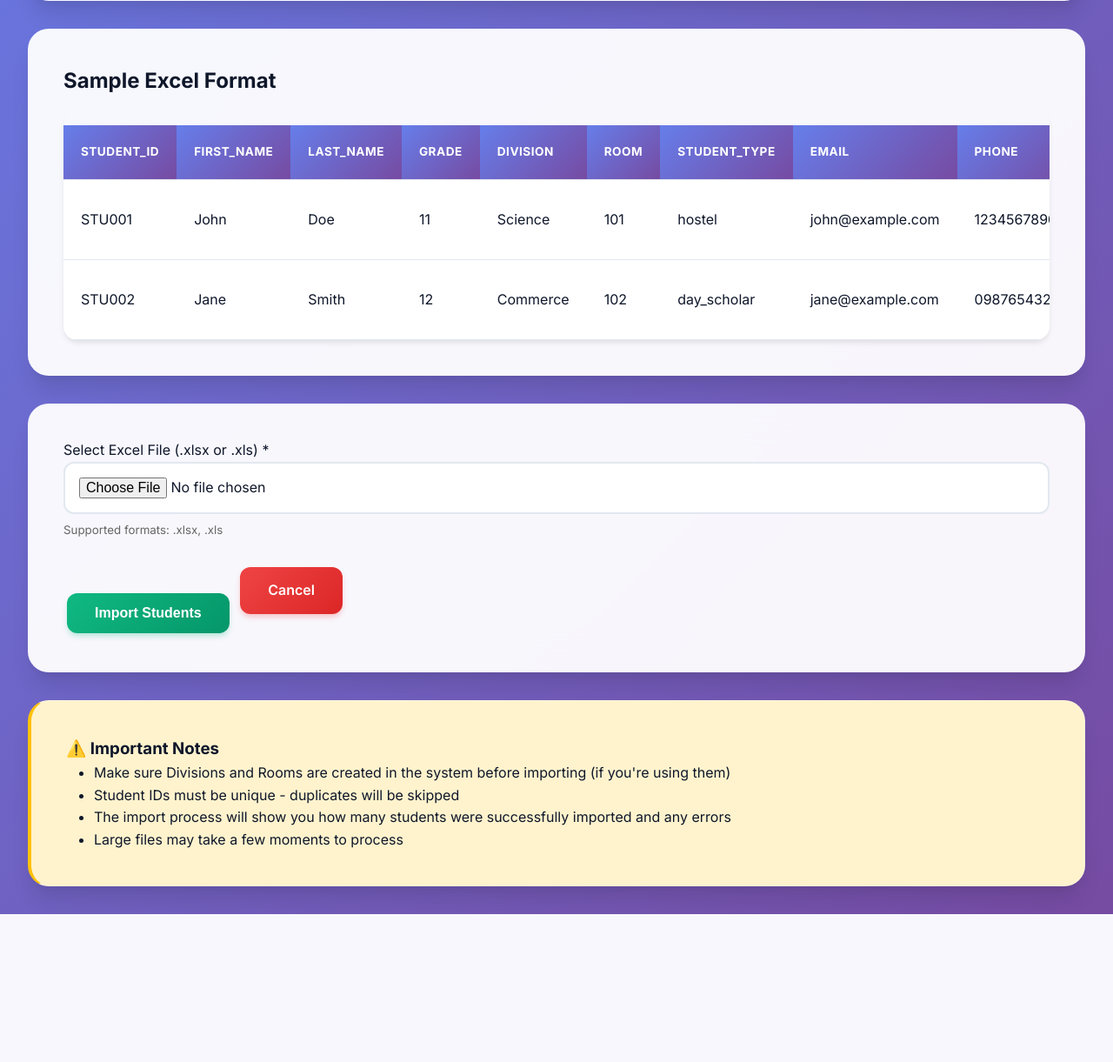
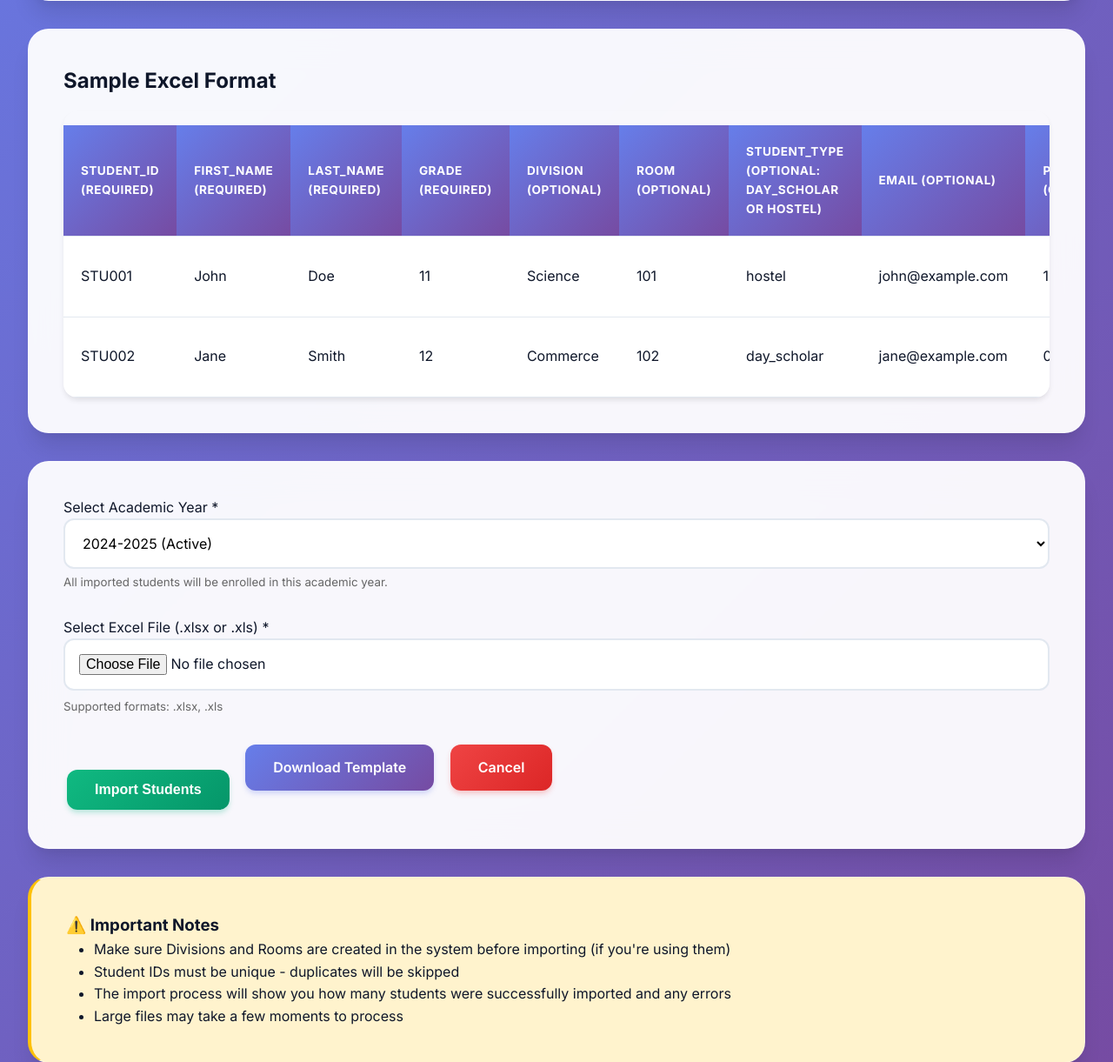
Before and after one commit to Suhailirfani/new-erp, a Django app: page /students/bulk-import/ in a window 1280 px wide. Shown: the part 561-1782 px from the top of the page at 87% size. Before the commit the page ends 1612 px from the top, so only its background shows below. Run offline with Django 5.2, Linux system fonts and the light colour scheme; data comes from the database, SQL or seed files in the repository.

Commit message:
Enhance bulk import with academic year selection and template download

```diff
--- a/students/templates/students/student_bulk_import.html
+++ b/students/templates/students/student_bulk_import.html
@@ -66,6 +66,18 @@
     <form method="post" enctype="multipart/form-data">
         {% csrf_token %}
         <div class="form-group">
+            <label>Select Academic Year *</label>
+            <select name="academic_year_id" class="form-control" required>
+                {% for year in academic_years %}
+                    <option value="{{ year.id }}" {% if active_year and active_year.id == year.id %}selected{% endif %}>
+                        {{ year.name }} {% if year.is_active %}(Active){% endif %}
+                    </option>
+                {% endfor %}
+            </select>
+            <small style="color: #666; display: block; margin-top: 5px;">All imported students will be enrolled in this academic year.</small>
+        </div>
+
+        <div class="form-group">
             <label>Select Excel File (.xlsx or .xls) *</label>
             <input type="file" name="excel_file" accept=".xlsx,.xls" required>
             <small style="display: block; margin-top: 0.5rem; color: #666;">
@@ -74,7 +86,8 @@
         </div>
 
         <button type="submit" class="btn btn-success">Import Students</button>
-        <a href="{% url 'students:student_list' %}" class="btn btn-danger">Cancel</a>
+        <a href="{% url 'students:student_bulk_import_template' %}" class="btn btn-primary" style="margin-left: 10px;">Download Template</a>
+        <a href="{% url 'students:student_list' %}" class="btn btn-danger" style="margin-left: 10px;">Cancel</a>
     </form>
 </div>
 
--- a/students/urls.py
+++ b/students/urls.py
@@ -8,6 +8,7 @@ urlpatterns = [
     path('students/', views.student_list, name='student_list'),
     path('students/create/', views.student_create, name='student_create'),
     path('students/bulk-import/', views.student_bulk_import, name='student_bulk_import'),
+    path('students/bulk-import/template/', views.student_bulk_import_template, name='student_bulk_import_template'),
     path('students/upgrade/', views.student_upgrade, name='student_upgrade'),
     path('students/graduate/', views.student_graduate, name='student_graduate'),
     path('attendance/mark/', views.mark_attendance, name='mark_attendance'),
--- a/students/views.py
+++ b/students/views.py
@@ -113,12 +113,26 @@ def student_bulk_import(request):
         messages.error(request, 'pandas library is required for bulk import. Please install it: pip install pandas openpyxl')
         return redirect('students:student_list')
 
+    academic_years = AcademicYear.objects.all().order_by('-start_date')
+    active_year = AcademicYear.objects.filter(is_active=True).first()
+
     if request.method == 'POST':
         if 'excel_file' not in request.FILES:
             messages.error(request, 'Please select an Excel file.')
             return redirect('students:student_bulk_import')
 
         excel_file = request.FILES['excel_file']
+
+        form_year_id = request.POST.get('academic_year_id')
+        form_year = None
+        if form_year_id:
+            form_year = AcademicYear.objects.filter(id=form_year_id).first()
+        else:
+            form_year = active_year
+
+        if not form_year:
+            messages.error(request, 'No academic year selected or active.')
+            return redirect('students:student_bulk_import')
 
         try:
             # Read Excel file
@@ -160,7 +174,7 @@ def student_bulk_import(request):
                         continue
 
                     # Validate grade is not empty
-                    if not grade:
+                    if not grade or grade == 'nan':
                         errors.append(f"Row {index + 2}: Grade cannot be empty")
                         error_count += 1
                         continue
@@ -212,15 +226,13 @@ def student_bulk_import(request):
                         address=address,
                     )
 
-                    active_year = AcademicYear.objects.filter(is_active=True).first()
-                    if active_year:
-                        Enrollment.objects.create(
-                            student=student,
-                            academic_year=active_year,
-                            grade=grade,
-                            division=division,
-                            room=room
-                        )
+                    Enrollment.objects.create(
+                        student=student,
+                        academic_year=form_year,
+                        grade=grade,
+                        division_id=division.id if division else None,
+                        room_id=room.id if room else None
+                    )
 
                     success_count += 1
 
@@ -230,7 +242,7 @@ def student_bulk_import(request):
 
             # Show results
             if success_count > 0:
-                messages.success(request, f'Successfully imported {success_count} student(s).')
+                messages.success(request, f'Successfully imported {success_count} student(s) into {form_year.name}.')
             if error_count > 0:
                 error_msg = f'Failed to import {error_count} student(s).'
                 if errors:
@@ -247,13 +259,67 @@ def student_bulk_import(request):
 
     # GET request - show upload form
     context = {
+        'academic_years': academic_years,
+        'active_year': active_year,
         'sample_columns': [
-            'student_id', 'first_name', 'last_name', 'grade',
-            'division', 'room', 'student_type', 'email', 'phone', 'address'
+            'student_id (Required)',
+            'first_name (Required)',
+            'last_name (Required)',
+            'grade (Required)',
+            'division (Optional)',
+            'room (Optional)',
+            'student_type (Optional: day_scholar or hostel)',
+            'email (Optional)',
+            'phone (Optional)',
+            'address (Optional)'
         ]
     }
     return render(request, 'students/student_bulk_import.html', context)
 
+
+def student_bulk_import_template(request):
+    """Download an Excel template for bulk student import"""
+    import openpyxl
+    from openpyxl.styles import Font, PatternFill
+    from openpyxl.utils import get_column_letter
+
+    wb = openpyxl.Workbook()
+    ws = wb.active
+    ws.title = "Students Import Template"
+
+    columns = [
+        ("student_id", True, "STU001", 15),
+        ("first_name", True, "John", 20),
+        ("last_name", True, "Doe", 20),
+        ("grade", True, "10", 10),
+        ("division", False, "A", 15),
+        ("room", False, "101", 10),
+        ("student_type", False, "day_scholar", 15),
+        ("email", False, "john@example.com", 25),
+        ("phone", False, "1234567890", 15),
+        ("address", False, "123 Main St", 30),
+    ]
+
+    # Writing headers and initial data
+    for col_idx, (col_name, is_required, sample_val, width) in enumerate(columns, start=1):
+        cell = ws.cell(row=1, column=col_idx, value=col_name)
+        # Header Style
+        cell.font = Font(bold=True, color="FFFFFF")
+        fill_color = "007BFF" if is_required else "6C757D" # Blue for required, grey for optional
+        cell.fill = PatternFill(start_color=fill_color, end_color=fill_color, fill_type="solid")
+
+        # Adjust width
+        ws.column_dimensions[get_column_letter(col_idx)].width = width
+
+        # Add sample data
+        ws.cell(row=2, column=col_idx, value=sample_val)
+
+    # Prepare HttpResponse
+    response = HttpResponse(content_type='application/vnd.openxmlformats-officedocument.spreadsheetml.sheet')
+    response['Content-Disposition'] = 'attachment; filename="student_import_template.xlsx"'
+    wb.save(response)
+
+    return response
 
 def student_upgrade(request):
     """Upgrade students to next grade (e.g., grade 11 to 12, or 1st Year to 2nd Year)"""
```
